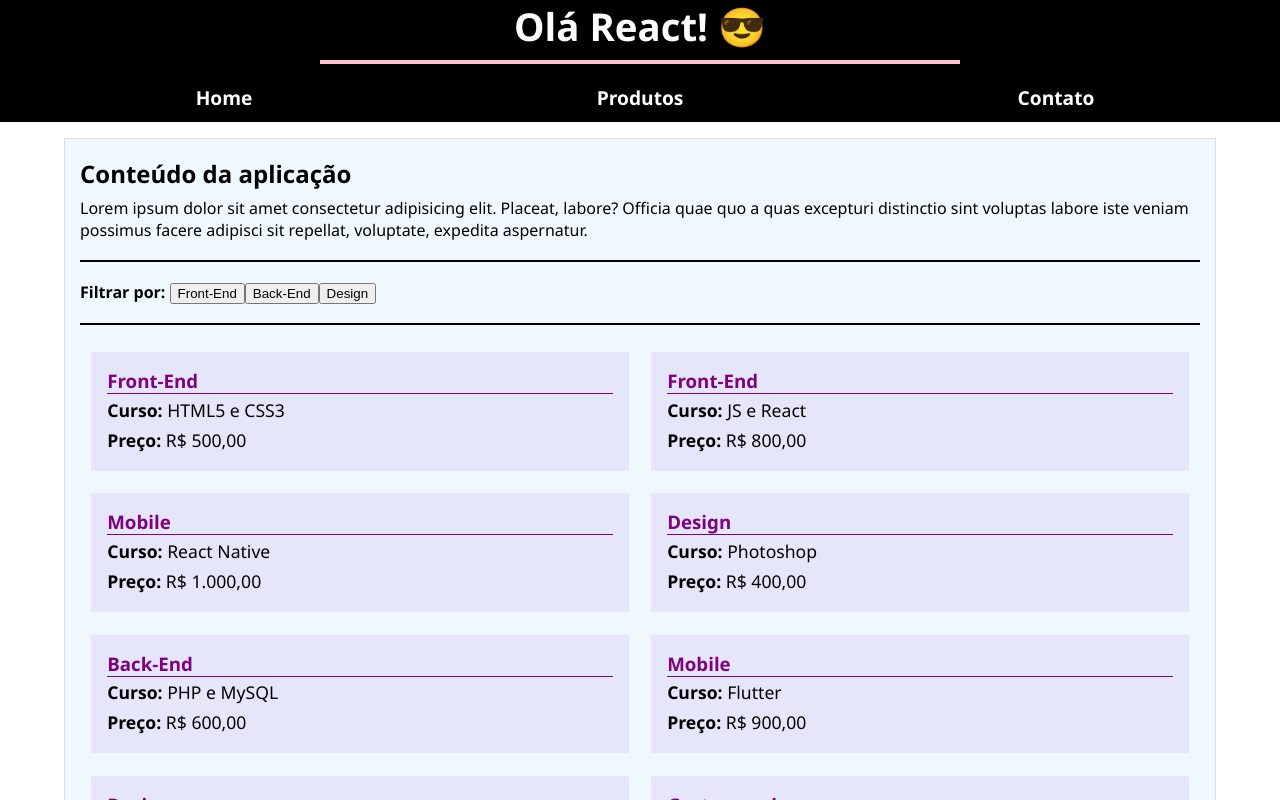
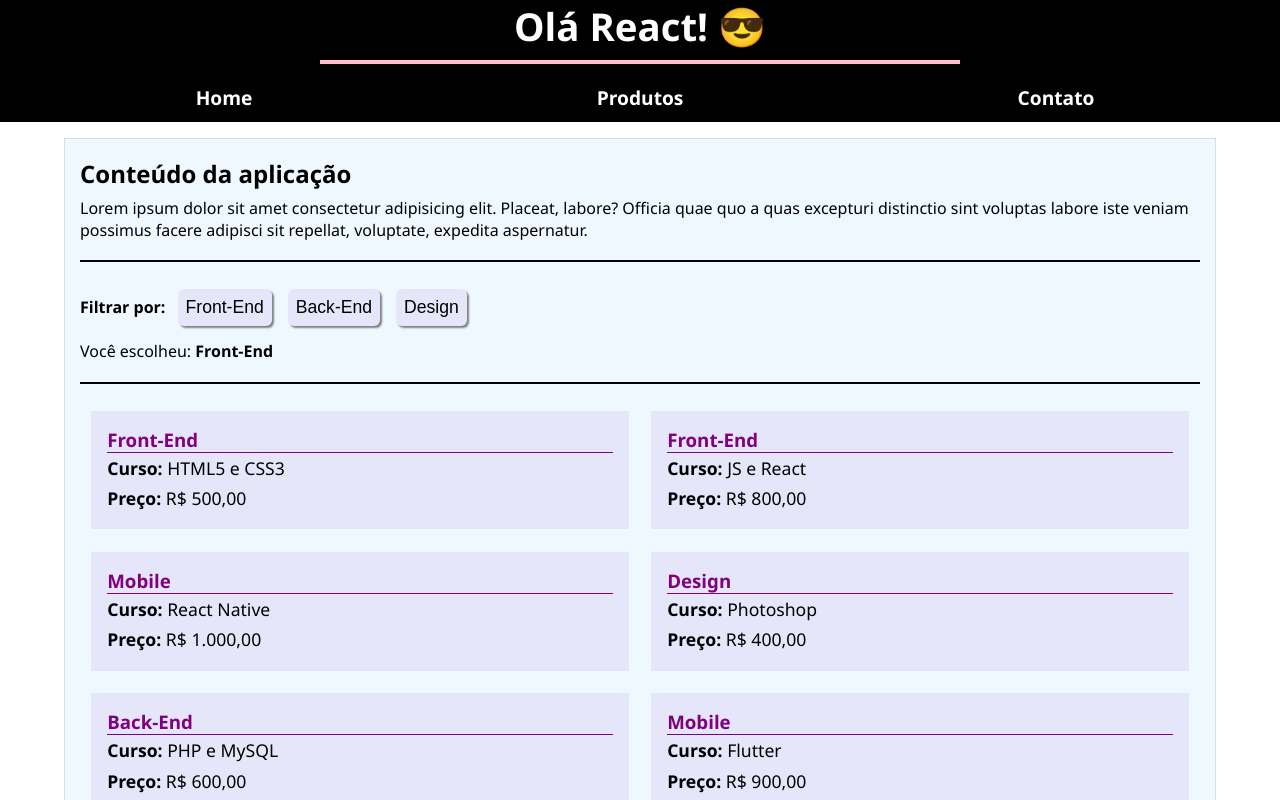
Before and after one commit to PhoenixFoxz/react-fundamentos, a React (Vite) app: page / in a window 1280 px wide. Both pictures are taken after a click on the button "Front-End". Shown: the top 800 px of the page. Built offline with nearby package versions, Linux system fonts and the light colour scheme.

Commit message:
Solução minha

```diff
--- a/src/components/Conteudo.jsx
+++ b/src/components/Conteudo.jsx
@@ -1,10 +1,18 @@
+import { useState } from "react";
 import cursos from "../api/cursos";
 import Artigo from "./Artigo";
 import styled from "styled-components";
 
 function Conteudo() {
+  /* Criando um gerenciador de state para mudança/filtro de categoria. Inicialmente, começa como null pois ainda não temos uma escolha/seleção de categoria (aparece tudo) */
+  const [categoria, setCategoria] = useState(null);
+
   const aplicarFiltro = (event) => {
-    console.log(event.currentTarget.innerText);
+    // Capturamos (após o clique) o texto escrito em cada botão
+    const categoriaEscolhida = event.currentTarget.innerText;
+
+    // E em seguida passamos este texto para o state de categoria
+    setCategoria(categoriaEscolhida);
   };
   return (
     <StyledConteudo>
@@ -24,6 +32,11 @@ function Conteudo() {
           <button onClick={aplicarFiltro}>Back-End</button>
           <button onClick={aplicarFiltro}>Design</button>
         </p>
+        {categoria !== null && (
+          <p>
+            Você escolheu: <b>{categoria}</b>
+          </p>
+        )}
       </div>
 
       <div className="artigos">
@@ -59,6 +72,16 @@ const StyledConteudo = styled.main`
     border-bottom: solid 2px;
   }
 
+  .filtros button {
+    margin: 0.5rem;
+    font-size: 1.1rem;
+    padding: 0.5rem;
+    background-color: lavender;
+    border: none;
+    border-radius: 6px;
+    box-shadow: 2px 2px 2px gray;
+  }
+
   @media screen and (min-width: 650px) {
     .artigos {
       display: flex;
```
